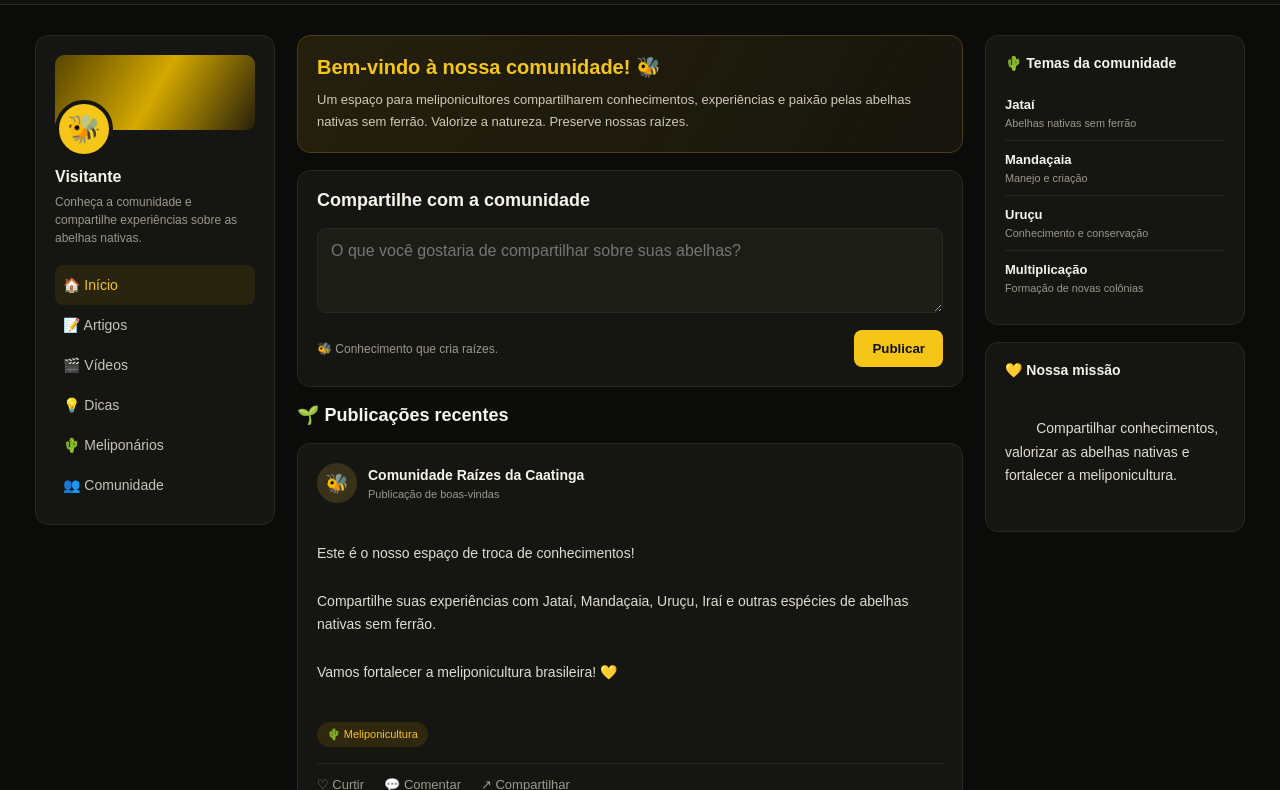
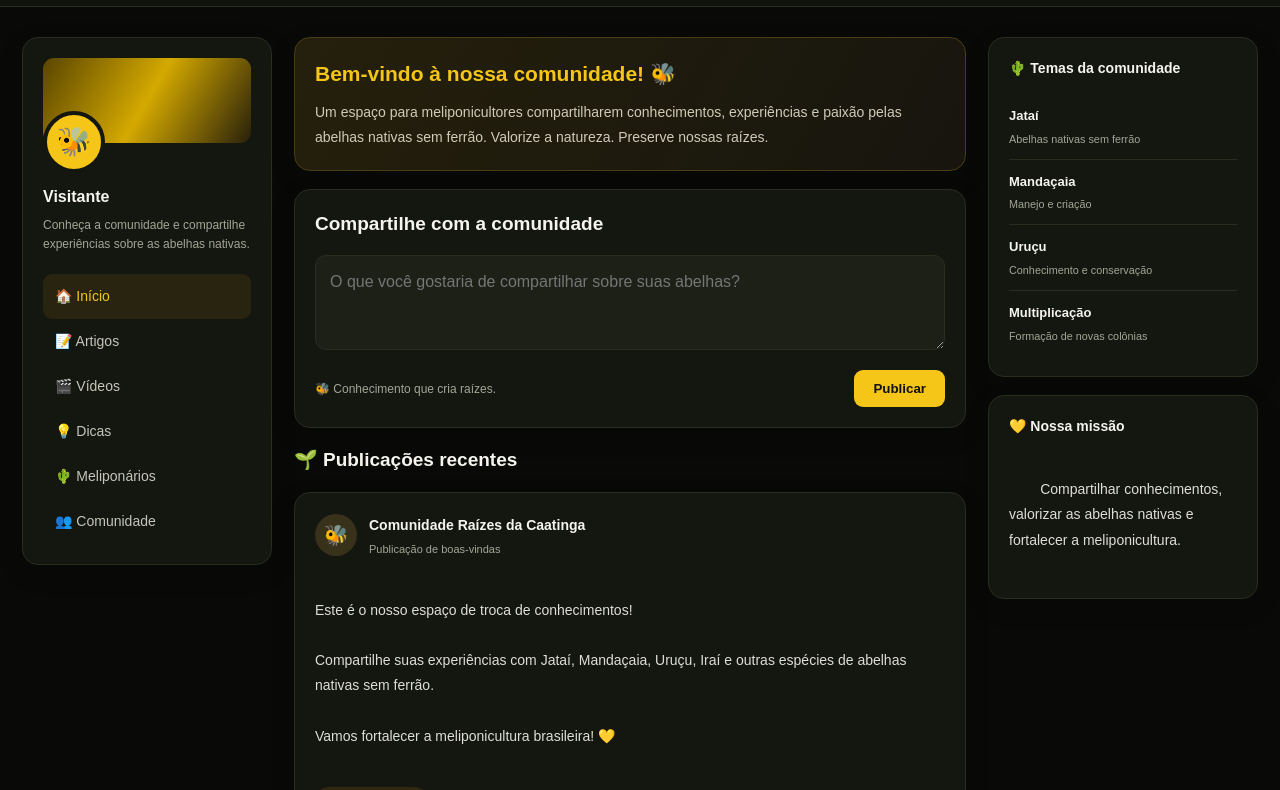
Before and after one commit to fernanda2004-lab/raizes-da-caatinga, a plain HTML site: page index.html in a window 1280 px wide. Shown: the part 65-855 px from the top of the page. Drawn offline with nearby package versions, Linux system fonts and the light colour scheme.

Commit message:
Update index.html

```diff
--- a/index.html
+++ b/index.html
@@ -7,287 +7,410 @@
 <meta name="theme-color" content="#0b0b09">
 <title>Raízes da Caatinga | Comunidade</title>
 
+
 <style>
 :root {
-  --bg: #0b0b09;
-  --panel: #151512;
-  --panel2: #1d1d18;
+  --bg: #090a08;
+  --panel: #141610;
+  --panel2: #1c2017;
   --yellow: #f5c518;
   --text: #f5f5ed;
-  --muted: #99998c;
-  --border: #292921;
+  --muted: #a3a696;
+  --border: #292d20;
 }
 
-* {box-sizing:border-box;margin:0;padding:0}
+* {
+  box-sizing: border-box;
+  margin: 0;
+  padding: 0;
+}
+
+html {
+  scroll-behavior: smooth;
+}
 
 body {
-  background:var(--bg);
-  color:var(--text);
-  font-family:Arial, sans-serif;
+  background: var(--bg);
+  color: var(--text);
+  font-family: Arial, sans-serif;
+  line-height: 1.5;
 }
 
 header {
-  height:70px;
-  background:#10100d;
-  border-bottom:1px solid var(--border);
-  display:flex;
-  align-items:center;
-  justify-content:space-between;
-  padding:0 6%;
-  position:sticky;
-  top:0;
-  z-index:10;
+  min-height: 72px;
+  background: #10120d;
+  border-bottom: 1px solid var(--border);
+  display: flex;
+  align-items: center;
+  justify-content: space-between;
+  padding: 12px 30px;
+  position: sticky;
+  top: 0;
+  z-index: 100;
+  gap: 15px;
 }
 
 .logo {
-  display:flex;
-  align-items:center;
-  gap:11px;
+  display: flex;
+  align-items: center;
+  gap: 11px;
 }
 
 .logo-icon {
-  width:42px;
-  height:42px;
-  border-radius:12px;
-  background:var(--yellow);
-  color:#111;
-  display:grid;
-  place-items:center;
-  font-size:24px;
+  width: 43px;
+  height: 43px;
+  border-radius: 13px;
+  background: var(--yellow);
+  color: #111;
+  display: grid;
+  place-items: center;
+  font-size: 24px;
 }
 
-.logo h1 {font-size:17px}
-.logo span {color:var(--yellow)}
+.logo h1 {
+  font-size: 17px;
+}
+
+.logo span {
+  color: var(--yellow);
+}
 
 header nav {
-  display:flex;
-  gap:25px;
+  display: flex;
+  align-items: center;
+  gap: 24px;
 }
 
 header nav a {
-  color:var(--muted);
-  text-decoration:none;
-  font-size:14px;
+  color: var(--muted);
+  text-decoration: none;
+  font-size: 14px;
+  transition: .2s;
 }
 
-header nav a:hover {color:var(--yellow)}
+header nav a:hover {
+  color: var(--yellow);
+}
 
 .header-button {
-  background:var(--yellow);
-  color:#111;
-  border:0;
-  padding:11px 17px;
-  border-radius:9px;
-  font-weight:bold;
-  cursor:pointer;
+  background: var(--yellow);
+  color: #111;
+  border: 0;
+  padding: 11px 17px;
+  border-radius: 9px;
+  font-weight: bold;
+  cursor: pointer;
+  transition: .2s;
+}
+
+.header-button:hover,
+.post-button:hover {
+  filter: brightness(1.1);
+  transform: translateY(-1px);
 }
 
 .container {
-  max-width:1250px;
-  margin:30px auto;
-  padding:0 20px;
-  display:grid;
-  grid-template-columns:240px minmax(0,1fr) 260px;
-  gap:22px;
+  max-width: 1350px;
+  margin: 30px auto;
+  padding: 0 22px;
+  display: grid;
+  grid-template-columns: 250px minmax(0, 1fr) 270px;
+  gap: 22px;
+  align-items: start;
 }
 
 .card {
-  background:var(--panel);
-  border:1px solid var(--border);
-  border-radius:13px;
-  padding:19px;
-  margin-bottom:17px;
+  background: var(--panel);
+  border: 1px solid var(--border);
+  border-radius: 16px;
+  padding: 20px;
+  margin-bottom: 18px;
+  box-shadow: 0 8px 25px rgba(0,0,0,.15);
 }
 
 .profile-cover {
-  height:75px;
-  background:linear-gradient(120deg,#594500,#d4a900,#28200a);
-  border-radius:9px;
-  margin-bottom:35px;
+  height: 85px;
+  background: linear-gradient(120deg,#594500,#d4a900,#28200a);
+  border-radius: 11px;
+  margin-bottom: 38px;
 }
 
 .avatar {
-  width:58px;
-  height:58px;
-  border-radius:50%;
-  background:var(--yellow);
-  color:#111;
-  display:grid;
-  place-items:center;
-  font-size:27px;
-  border:4px solid var(--panel);
-  margin-top:-65px;
-  position:relative;
-  margin-bottom:10px;
+  width: 62px;
+  height: 62px;
+  border-radius: 50%;
+  background: var(--yellow);
+  color: #111;
+  display: grid;
+  place-items: center;
+  font-size: 28px;
+  border: 4px solid var(--panel);
+  margin-top: -70px;
+  position: relative;
+  margin-bottom: 12px;
 }
 
-.profile h3 {font-size:16px}
-.profile p {color:var(--muted);font-size:12px;margin-top:7px;line-height:1.5}
+.profile h3 {
+  font-size: 16px;
+}
+
+.profile p {
+  color: var(--muted);
+  font-size: 12px;
+  margin-top: 7px;
+  line-height: 1.6;
+}
 
 .menu {
-  list-style:none;
-  margin-top:18px;
+  list-style: none;
+  margin-top: 20px;
 }
 
 .menu li {
-  padding:12px 8px;
-  border-radius:8px;
-  color:#c5c5b9;
-  cursor:pointer;
-  font-size:14px;
+  padding: 12px;
+  border-radius: 9px;
+  color: #c5c5b9;
+  cursor: pointer;
+  font-size: 14px;
+  transition: .2s;
 }
 
-.menu li:hover,.menu li.active {
-  background:#292410;
-  color:var(--yellow);
+.menu li:hover,
+.menu li.active {
+  background: #292410;
+  color: var(--yellow);
 }
 
 .section-title {
-  font-size:18px;
-  margin-bottom:17px;
+  font-size: 19px;
+  margin-bottom: 17px;
 }
 
 .composer textarea {
-  width:100%;
-  min-height:85px;
-  resize:vertical;
-  background:var(--panel2);
-  color:white;
-  border:1px solid var(--border);
-  border-radius:9px;
-  padding:13px;
-  font:inherit;
-  outline:none;
+  width: 100%;
+  min-height: 95px;
+  resize: vertical;
+  background: var(--panel2);
+  color: white;
+  border: 1px solid var(--border);
+  border-radius: 11px;
+  padding: 14px;
+  font: inherit;
+  outline: none;
 }
 
-.composer textarea:focus {border-color:var(--yellow)}
+.composer textarea:focus {
+  border-color: var(--yellow);
+}
 
 .composer-bottom {
-  display:flex;
-  align-items:center;
-  justify-content:space-between;
-  margin-top:13px;
-  gap:10px;
+  display: flex;
+  align-items: center;
+  justify-content: space-between;
+  margin-top: 13px;
+  gap: 10px;
 }
 
-.composer-bottom span {color:var(--muted);font-size:12px}
+.composer-bottom span {
+  color: var(--muted);
+  font-size: 12px;
+}
 
 .post-button {
-  background:var(--yellow);
-  color:#111;
-  border:0;
-  border-radius:8px;
-  padding:11px 18px;
-  font-weight:bold;
-  cursor:pointer;
+  background: var(--yellow);
+  color: #111;
+  border: 0;
+  border-radius: 9px;
+  padding: 11px 19px;
+  font-weight: bold;
+  cursor: pointer;
+  transition: .2s;
 }
 
 .post-header {
-  display:flex;
-  align-items:center;
-  gap:11px;
-  margin-bottom:15px;
+  display: flex;
+  align-items: center;
+  gap: 12px;
+  margin-bottom: 15px;
 }
 
 .post-avatar {
-  width:40px;
-  height:40px;
-  border-radius:50%;
-  background:#39321a;
-  display:grid;
-  place-items:center;
-  color:var(--yellow);
-  font-size:19px;
+  width: 42px;
+  height: 42px;
+  border-radius: 50%;
+  background: #39321a;
+  display: grid;
+  place-items: center;
+  color: var(--yellow);
+  font-size: 20px;
 }
 
-.post-header strong {font-size:14px}
-.post-header small {display:block;color:var(--muted);margin-top:4px;font-size:11px}
+.post-header strong {
+  font-size: 14px;
+}
+
+.post-header small {
+  display: block;
+  color: var(--muted);
+  margin-top: 4px;
+  font-size: 11px;
+}
 
 .post-content {
-  color:#deded4;
-  font-size:14px;
-  line-height:1.7;
-  white-space:pre-wrap;
+  color: #deded4;
+  font-size: 14px;
+  line-height: 1.8;
+  white-space: pre-wrap;
+  overflow-wrap: anywhere;
 }
 
 .post-tag {
-  display:inline-block;
-  background:#30280e;
-  color:var(--yellow);
-  padding:6px 10px;
-  border-radius:20px;
-  font-size:11px;
-  margin-top:13px;
+  display: inline-block;
+  background: #30280e;
+  color: var(--yellow);
+  padding: 6px 11px;
+  border-radius: 20px;
+  font-size: 11px;
+  margin-top: 13px;
 }
 
 .post-actions {
-  border-top:1px solid var(--border);
-  margin-top:16px;
-  padding-top:13px;
-  display:flex;
-  gap:20px;
+  border-top: 1px solid var(--border);
+  margin-top: 17px;
+  padding-top: 14px;
+  display: flex;
+  gap: 22px;
 }
 
 .post-actions button {
-  background:none;
-  border:0;
-  color:var(--muted);
-  cursor:pointer;
-  font-size:13px;
+  background: none;
+  border: 0;
+  color: var(--muted);
+  cursor: pointer;
+  font-size: 13px;
+  transition: .2s;
 }
 
-.post-actions button:hover,.post-actions button.liked {
-  color:var(--yellow);
+.post-actions button:hover,
+.post-actions button.liked {
+  color: var(--yellow);
 }
 
-.side-title {font-size:14px;margin-bottom:15px}
+.side-title {
+  font-size: 14px;
+  margin-bottom: 15px;
+}
 
 .topic {
-  padding:11px 0;
-  border-bottom:1px solid var(--border);
-  font-size:13px;
+  padding: 12px 0;
+  border-bottom: 1px solid var(--border);
+  font-size: 13px;
 }
 
-.topic:last-child {border:0}
-.topic strong {display:block}
-.topic small {color:var(--muted);display:block;margin-top:5px}
+.topic:last-child {
+  border: 0;
+}
+
+.topic strong {
+  display: block;
+}
+
+.topic small {
+  color: var(--muted);
+  display: block;
+  margin-top: 5px;
+}
 
 .welcome {
-  background:linear-gradient(120deg,#25200c,#17150e);
-  border:1px solid #4b3d13;
+  background: linear-gradient(120deg,#25200c,#17150e);
+  border: 1px solid #4b3d13;
 }
 
-.welcome h2 {color:var(--yellow);font-size:20px;margin-bottom:10px}
-.welcome p {font-size:13px;color:#d0cbb8;line-height:1.7}
+.welcome h2 {
+  color: var(--yellow);
+  font-size: 21px;
+  margin-bottom: 10px;
+}
+
+.welcome p {
+  font-size: 14px;
+  color: #d0cbb8;
+  line-height: 1.8;
+}
 
 footer {
-  text-align:center;
-  padding:30px 15px;
-  color:var(--muted);
-  font-size:12px;
-  border-top:1px solid var(--border);
+  text-align: center;
+  padding: 30px 15px;
+  color: var(--muted);
+  font-size: 12px;
+  border-top: 1px solid var(--border);
+  margin-top: 30px;
 }
 
-@media(max-width:950px) {
-  .container {grid-template-columns:210px minmax(0,1fr)}
-  .right-sidebar {display:none}
+button,
+a {
+  -webkit-tap-highlight-color: transparent;
 }
 
-@media(max-width:650px) {
-  header {padding:0 15px;height:62px}
-  header nav {display:none}
-  .logo h1 {font-size:14px}
-  .logo-icon {width:37px;height:37px}
-  .header-button {padding:9px 11px;font-size:12px}
+@media(max-width: 1050px) {
   .container {
-    display:block;
-    margin:18px auto;
-    padding:0 12px;
+    grid-template-columns: 220px minmax(0,1fr);
   }
-  .left-sidebar {display:none}
-  .card {padding:15px}
+
+  .right-sidebar {
+    display: none;
+  }
+}
+
+@media(max-width: 700px) {
+  header {
+    padding: 10px 15px;
+    min-height: 62px;
+  }
+
+  header nav {
+    display: none;
+  }
+
+  .logo h1 {
+    font-size: 14px;
+  }
+
+  .logo-icon {
+    width: 37px;
+    height: 37px;
+  }
+
+  .header-button {
+    padding: 9px 11px;
+    font-size: 12px;
+  }
+
+  .container {
+    display: block;
+    margin: 18px auto;
+    padding: 0 12px;
+  }
+
+  .left-sidebar {
+    display: none;
+  }
+
+  .card {
+    padding: 15px;
+    border-radius: 13px;
+  }
+
+  .welcome h2 {
+    font-size: 19px;
+  }
+
+  .post-actions {
+    gap: 15px;
+  }
 }
 </style>
+
 </head>
 
 <body>
```
